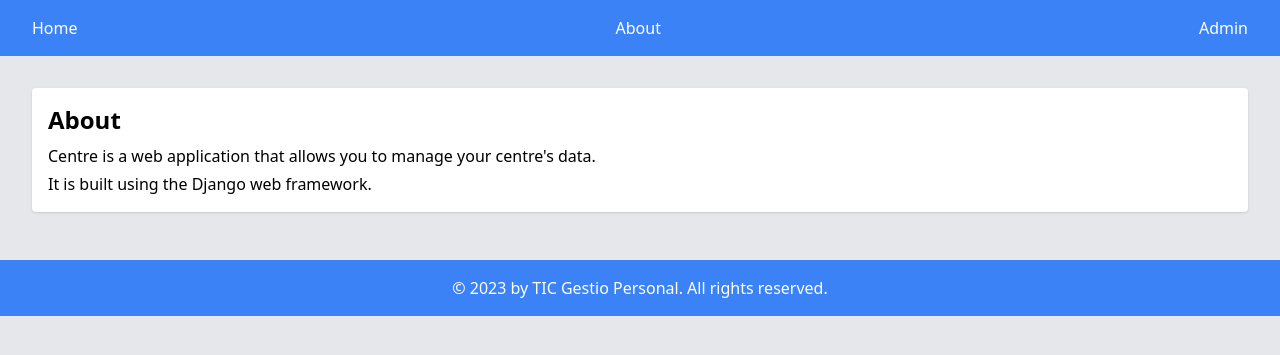
After one commit to JostinCabascango/TIC_GestioPersonal, a Django app: template Centre/templates/Centre/about.html in a window 1280 px wide. The commit adds this page. Shown: the top 355 px of the page. Run offline with Django 3.2, Linux system fonts and the light colour scheme; the template is opened without the code that fills it, so the values that code supplies are empty; some libraries are stand-ins or nearby versions.

Commit message:
Mejorar las paginas de mi app

```diff
--- /dev/null
+++ b/Centre/templates/Centre/about.html
@@ -0,0 +1,13 @@
+{% extends "Centre/../base.html" %}
+
+{% block title %}
+    About
+{% endblock %}
+
+{% block content %}
+    <div class="container mx-auto p-4 bg-white rounded shadow">
+        <h1 class="text-2xl font-bold mb-2">About</h1>
+        <p class="mb-1">Centre is a web application that allows you to manage your centre's data.</p>
+        <p>It is built using the Django web framework.</p>
+    </div>
+{% endblock %}
--- a/Centre/templates/Centre/base.html
+++ b/Centre/templates/base.html
@@ -16,19 +16,20 @@
     <link rel="icon" href="{% static 'img/favicon.ico' %}">
 </head>
 <body class="bg-gray-200">
-<header class="bg-blue-500 text-white p-4">
-    <nav class="container mx-auto">
+<header class="bg-blue-500 text-white py-4 px-8">
+    <nav class="container mx-auto flex justify-between items-center">
         <a href="{% url 'index' %}" class="mr-4 hover:underline nav-link">Home</a>
-        <a href="{% url 'about' %}" class="hover:underline nav-link">About</a>
+        <a href="{% url 'about' %}" class="mr-4 hover:underline nav-link">About</a>
+        <a href="{% url 'admin:index' %}" class="hover:underline nav-link">Admin</a>
     </nav>
 </header>
 
-<main class="container mx-auto p-4">
+<main class="container mx-auto p-8">
     {% block content %}
     {% endblock %}
 </main>
 
-<footer class="bg-blue-500 text-white p-4 mt-4">
+<footer class="bg-blue-500 text-white py-4 px-8 mt-4">
     <div class="container mx-auto text-center">
         &copy; 2023 by TIC Gestio Personal. All rights reserved.
     </div>
```
